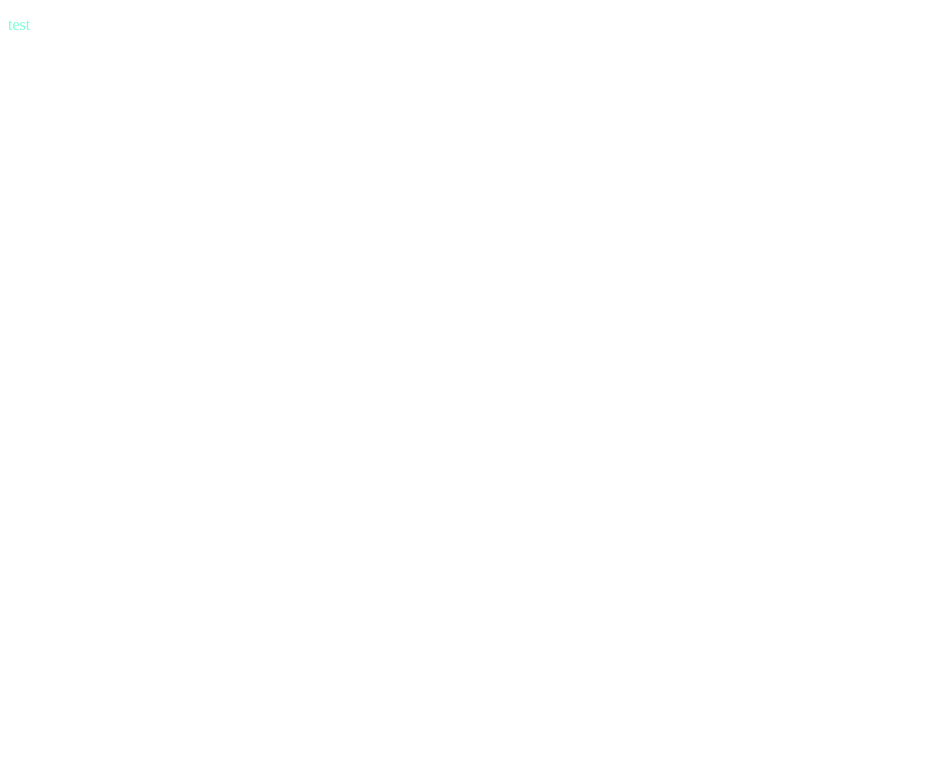
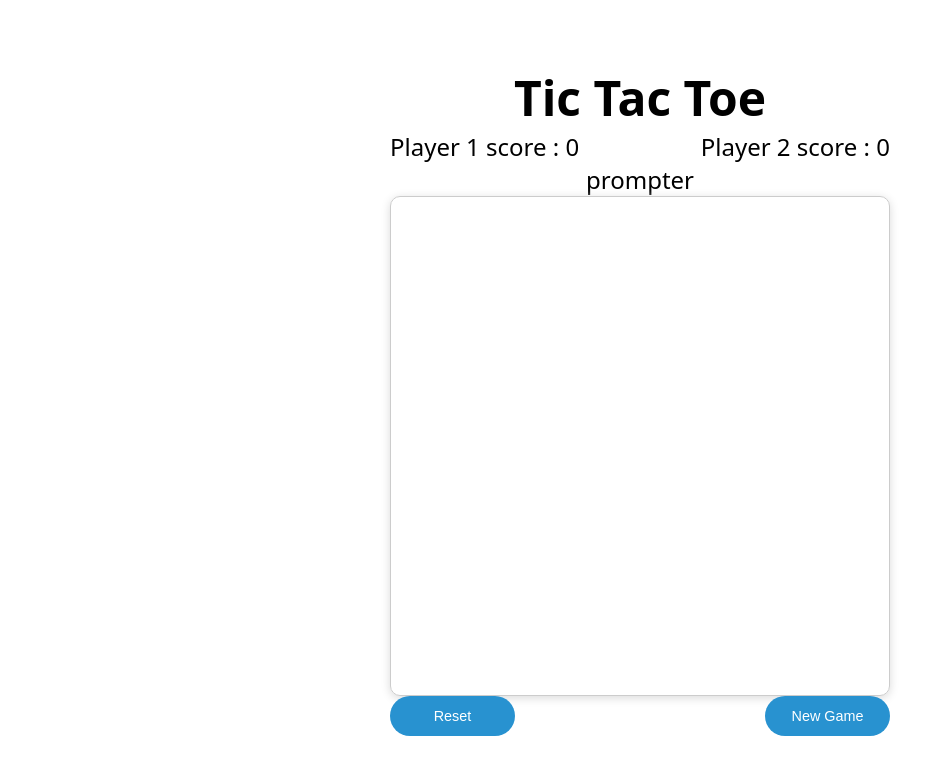
Before and after one commit to Rino9514/tic_tac_toe, a plain HTML site: page index.html in a window 1280 px wide. Shown: the whole page, without its empty margins (0-946 px from the left). Drawn offline with Linux system fonts and the light colour scheme.

Commit message:
add the html archi, need to add css for design and js

```diff
--- a/index.html
+++ b/index.html
@@ -8,6 +8,21 @@
   <title>Tic Tac Toe</title>
 </head>
 <body>
-  <p>test</p>
+  <main class="center">
+    <h1>Tic Tac Toe</h1>
+    <div class="container">
+      <div class="score_container">
+          <p>Player 1 score : <span class="score_player1">0</span></p>
+          <p>Player 2 score : <span class="score_player2">0</span></p>
+      </div>
+      <p class="prompter">prompter</p>
+      <div class="game_container">
+      </div>
+      <div class="actions_buttons">
+        <button>Reset</button>
+        <button>New Game</button>
+      </div>
+    </div>
+  </main>
 </body>
 </html>
--- a/styles.css
+++ b/styles.css
@@ -1,3 +1,97 @@
-p {
-  color: aquamarine;
+/* RESET STYLES */
+*,
+*::before,
+*::after {
+  box-sizing: border-box;
 }
+
+* {
+  margin: 0;
+  padding: 0;
+  border: 0;
+}
+
+/* RESET STYLES */
+
+body,
+html {
+  font-family: system-ui;
+  height: 100%;
+  font-size: 24px;
+}
+
+:root{
+  --v_white_color: #ffffff;
+  --v_blue_light_color: #2892d0;
+  --v_blue_dark_color: #1c6996;
+  --v_blue_hyper_dark_color: #134b6b;
+  --v_grey_light_color: #e2e7f1;
+  --v_grey_dark_color: #8d8e91;
+  --v_grey_blur: #dadada;
+  --v_black_text: #000000;
+}
+.center {
+  height: 100%;
+  display: flex;
+  flex-direction: column;
+  justify-content: center;
+  align-items: center;
+}
+
+.game_container {
+  display: grid;
+  grid-template-columns: 1fr 1fr 1fr;
+  grid-template-rows: 1fr 1fr 1fr;
+  gap: 2px;
+  height: 500px;
+  width: 500px;
+  box-shadow: 0px 2px 10px 0px var(--v_grey_blur);
+  border-radius: 10px;
+  border: 1px solid #ccc;
+}
+
+.container{
+  display: flex;
+  flex-direction: column;
+  justify-content: center;
+  align-items: center;
+}
+
+.score_container{
+  display: flex;
+  flex-direction: row;
+  justify-content:space-between;
+  width: 100%;
+}
+
+.prompter{
+}
+
+.actions_buttons{
+  display: flex;
+  flex-direction: row;
+  justify-content:space-between;
+  width: 100%;
+}
+
+button {
+  border-radius: 30px;
+  background-color: var(--v_blue_light_color);
+  color: var(--v_white_color);
+  font-size: 0.6rem;
+  width: 125px;
+  height: 40px;
+  transition: all 0.25s ease;
+
+}
+
+button:hover {
+  background: var(--v_blue_dark_color);
+  color: var(--v_grey_light_color);
+  cursor: pointer;
+}
+
+button:active {
+  background: var(--v_blue_hyper_dark_color);
+  color: var(--v_grey_dark_color);
+}
```
